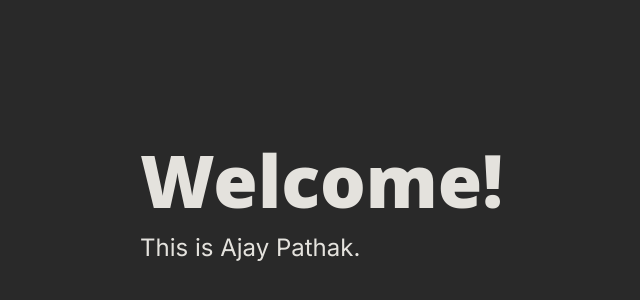
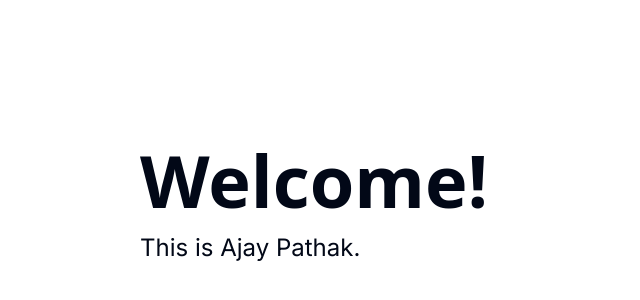
Before and after one commit to ap221882/ajay-pathak, a Next.js app: page / in a window 1280 px wide. Shown: the top 300 px of the page, without its empty margins (20-660 px from the left). Built offline with nearby package versions, Linux system fonts and the light colour scheme.

Commit message:
added shadcn ui

```diff
--- a/src/app/globals.css
+++ b/src/app/globals.css
@@ -2,26 +2,68 @@
 @tailwind components;
 @tailwind utilities;
 
-@import url('https://fonts.googleapis.com/css2?family=Open+Sans:ital,wght@0,300..800;1,300..800&display=swap');
+@layer base {
+  :root {
+    --background: 0 0% 100%;
+    --foreground: 222.2 84% 4.9%;
+    --card: 0 0% 100%;
+    --card-foreground: 222.2 84% 4.9%;
+    --popover: 0 0% 100%;
+    --popover-foreground: 222.2 84% 4.9%;
+    --primary: 222.2 47.4% 11.2%;
+    --primary-foreground: 210 40% 98%;
+    --secondary: 210 40% 96.1%;
+    --secondary-foreground: 222.2 47.4% 11.2%;
+    --muted: 210 40% 96.1%;
+    --muted-foreground: 215.4 16.3% 46.9%;
+    --accent: 210 40% 96.1%;
+    --accent-foreground: 222.2 47.4% 11.2%;
+    --destructive: 0 84.2% 60.2%;
+    --destructive-foreground: 210 40% 98%;
+    --border: 214.3 31.8% 91.4%;
+    --input: 214.3 31.8% 91.4%;
+    --ring: 222.2 84% 4.9%;
+    --radius: 0.5rem;
+    --chart-1: 12 76% 61%;
+    --chart-2: 173 58% 39%;
+    --chart-3: 197 37% 24%;
+    --chart-4: 43 74% 66%;
+    --chart-5: 27 87% 67%;
+  }
 
-:root {
-  --foreground-rgb: 0, 0, 0;
-  --background-start-rgb: 214, 219, 220;
-  --background-end-rgb: 255, 255, 255;
-  --dark-background-main: #292929;
-  --dark-font-main: #e4e2dd;
-}
-
-@media (prefers-color-scheme: dark) {
-  :root {
-    --foreground-rgb: 255, 255, 255;
-    --background-start-rgb: 0, 0, 0;
-    --background-end-rgb: 0, 0, 0;
+  .dark {
+    --background: 222.2 84% 4.9%;
+    --foreground: 210 40% 98%;
+    --card: 222.2 84% 4.9%;
+    --card-foreground: 210 40% 98%;
+    --popover: 222.2 84% 4.9%;
+    --popover-foreground: 210 40% 98%;
+    --primary: 210 40% 98%;
+    --primary-foreground: 222.2 47.4% 11.2%;
+    --secondary: 217.2 32.6% 17.5%;
+    --secondary-foreground: 210 40% 98%;
+    --muted: 217.2 32.6% 17.5%;
+    --muted-foreground: 215 20.2% 65.1%;
+    --accent: 217.2 32.6% 17.5%;
+    --accent-foreground: 210 40% 98%;
+    --destructive: 0 62.8% 30.6%;
+    --destructive-foreground: 210 40% 98%;
+    --border: 217.2 32.6% 17.5%;
+    --input: 217.2 32.6% 17.5%;
+    --ring: 212.7 26.8% 83.9%;
+    --chart-1: 220 70% 50%;
+    --chart-2: 160 60% 45%;
+    --chart-3: 30 80% 55%;
+    --chart-4: 280 65% 60%;
+    --chart-5: 340 75% 55%;
   }
 }
 
-body {
-  background-color: var(--dark-background-main);
-  color: var(--dark-font-main);
-  font-family: "Open Sans", sans-serif;
+@layer base {
+  * {
+    @apply border-border;
+  }
+  body {
+    @apply bg-background text-foreground;
+  }
 }
--- a/src/app/page.tsx
+++ b/src/app/page.tsx
@@ -1,15 +1,19 @@
 export default function Home() {
   return (
-    <main className="py-36 px-40">
+    <main >
+      <nav>
+        {/* <h4 className="font-light">Ajay Pathak</h4> */}
+      </nav>
+      <div className="py-36 px-40">
       <div>
         <h1 className="text-7xl font-extrabold font-sans">Welcome!</h1>
       </div>
       <div>
-        {/* <div>Line</div> */}
         <div>
           <h3 className="py-4 text-2xl">This is Ajay Pathak.</h3>
         </div>
       </div>
+      </div>
     </main>
   );
 }
--- /dev/null
+++ b/src/lib/utils.ts
@@ -0,0 +1,6 @@
+import { type ClassValue, clsx } from "clsx"
+import { twMerge } from "tailwind-merge"
+
+export function cn(...inputs: ClassValue[]) {
+  return twMerge(clsx(inputs))
+}
--- a/tailwind.config.ts
+++ b/tailwind.config.ts
@@ -1,23 +1,80 @@
-import type { Config } from 'tailwindcss';
+import type { Config } from "tailwindcss"
 
-const config: Config = {
+const config = {
+  darkMode: ["class"],
   content: [
-    "./src/pages/**/*.{js,ts,jsx,tsx,mdx}",
-    "./src/components/**/*.{js,ts,jsx,tsx,mdx}",
-    "./src/app/**/*.{js,ts,jsx,tsx,mdx}",
-  ],
+    './pages/**/*.{ts,tsx}',
+    './components/**/*.{ts,tsx}',
+    './app/**/*.{ts,tsx}',
+    './src/**/*.{ts,tsx}',
+	],
+  prefix: "",
   theme: {
-    fontFamily:{
-      sans:['"Open Sans", sans-serif']
+    container: {
+      center: true,
+      padding: "2rem",
+      screens: {
+        "2xl": "1400px",
+      },
     },
     extend: {
-      backgroundImage: {
-        "gradient-radial": "radial-gradient(var(--tw-gradient-stops))",
-        "gradient-conic":
-          "conic-gradient(from 180deg at 50% 50%, var(--tw-gradient-stops))",
+      colors: {
+        border: "hsl(var(--border))",
+        input: "hsl(var(--input))",
+        ring: "hsl(var(--ring))",
+        background: "hsl(var(--background))",
+        foreground: "hsl(var(--foreground))",
+        primary: {
+          DEFAULT: "hsl(var(--primary))",
+          foreground: "hsl(var(--primary-foreground))",
+        },
+        secondary: {
+          DEFAULT: "hsl(var(--secondary))",
+          foreground: "hsl(var(--secondary-foreground))",
+        },
+        destructive: {
+          DEFAULT: "hsl(var(--destructive))",
+          foreground: "hsl(var(--destructive-foreground))",
+        },
+        muted: {
+          DEFAULT: "hsl(var(--muted))",
+          foreground: "hsl(var(--muted-foreground))",
+        },
+        accent: {
+          DEFAULT: "hsl(var(--accent))",
+          foreground: "hsl(var(--accent-foreground))",
+        },
+        popover: {
+          DEFAULT: "hsl(var(--popover))",
+          foreground: "hsl(var(--popover-foreground))",
+        },
+        card: {
+          DEFAULT: "hsl(var(--card))",
+          foreground: "hsl(var(--card-foreground))",
+        },
+      },
+      borderRadius: {
+        lg: "var(--radius)",
+        md: "calc(var(--radius) - 2px)",
+        sm: "calc(var(--radius) - 4px)",
+      },
+      keyframes: {
+        "accordion-down": {
+          from: { height: "0" },
+          to: { height: "var(--radix-accordion-content-height)" },
+        },
+        "accordion-up": {
+          from: { height: "var(--radix-accordion-content-height)" },
+          to: { height: "0" },
+        },
+      },
+      animation: {
+        "accordion-down": "accordion-down 0.2s ease-out",
+        "accordion-up": "accordion-up 0.2s ease-out",
       },
     },
   },
-  plugins: [],
-};
-export default config;
+  plugins: [require("tailwindcss-animate")],
+} satisfies Config
+
+export default config
```
Also changed, not shown: package.json (+9 -4 lines), components.json (added), 1 other file (tests, documents, lock files or other folders).
